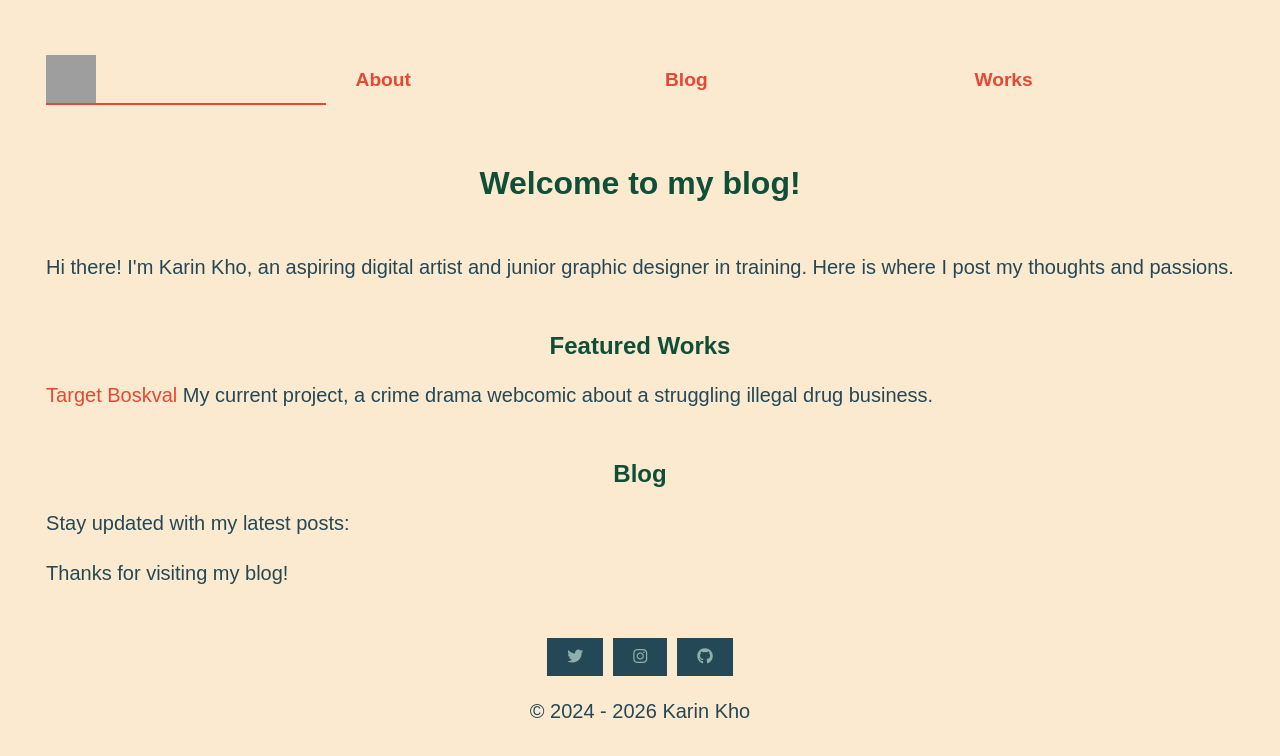
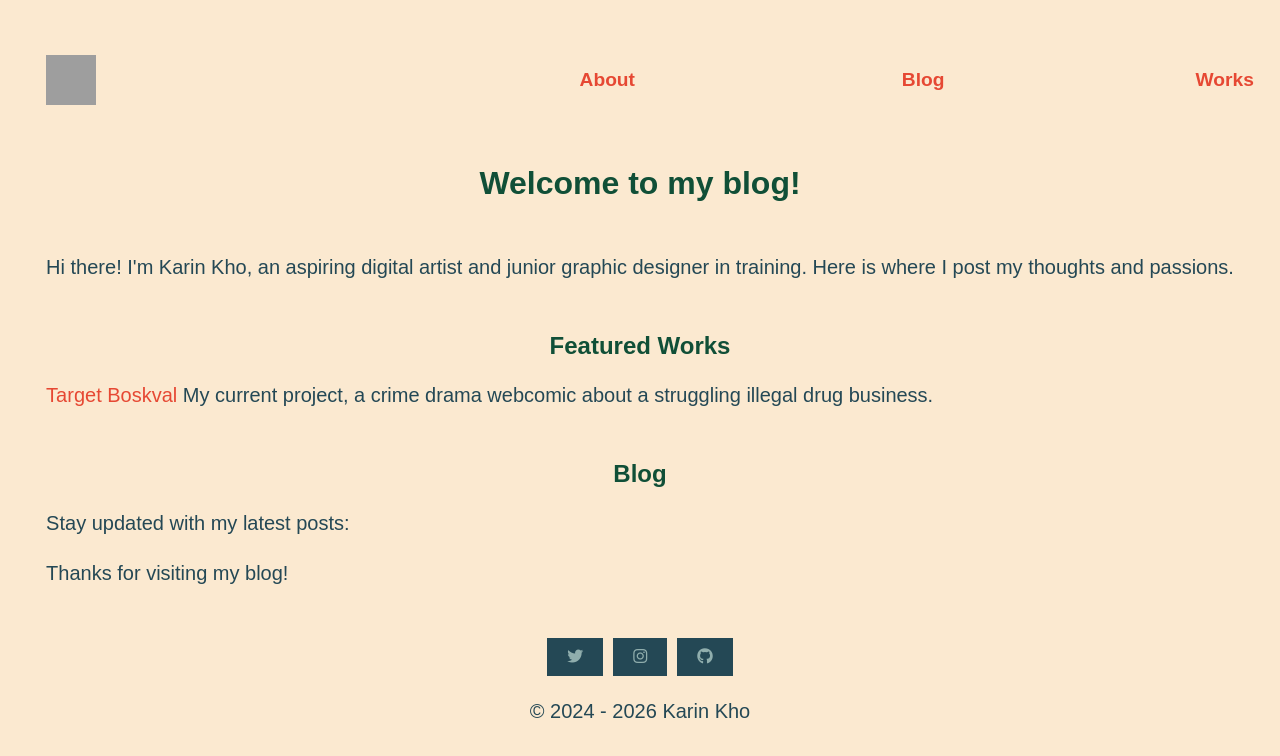
Before and after one commit to K758-hoho/k758-hoho.github.io, an Eleventy site: page src/index.md in a window 1280 px wide. In both pictures the pointer is over the link 185 px from the left and 79 px from the top of the page. Built offline with nearby package versions, Linux system fonts and the light colour scheme; Eleventy itself is replaced by a stand-in of ours; files that its build step writes are made by us from their sources; grey boxes are pictures that could not be loaded.

Commit message:
updated base.njk

```diff
--- a/src/_includes/base.njk
+++ b/src/_includes/base.njk
@@ -111,10 +111,6 @@ footer {
     display:inline-flex;
 }
 
-.navbar a:hover {
-    color: #e64833;
-}
-
 .navbar a:link, .navbar a:visited {
     top: 0;
     gap: 30px;
@@ -126,13 +122,13 @@ footer {
     color: #e64833;
 }
 
-.to a {
+.to {
     justify-content: flex-end;
 }
 
-.active a,
-.active a::after,
-.active a:hover::after {
+a.active,
+a.active::after,
+a.active:hover::after {
   transition: none;
   transform-origin: none;
   content: none;
```
Also changed, not shown: docs/index.html (+4 -8 lines).
